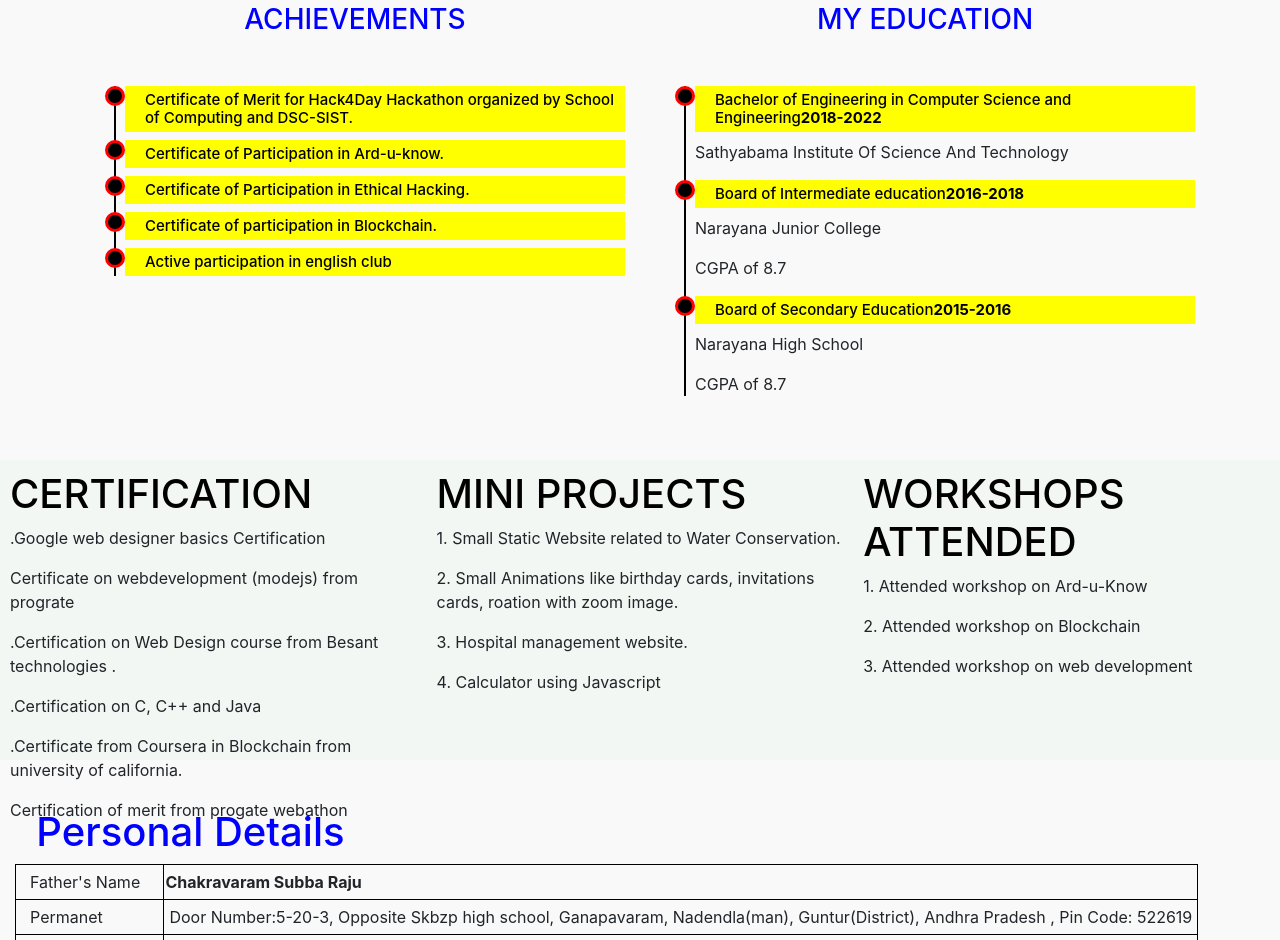
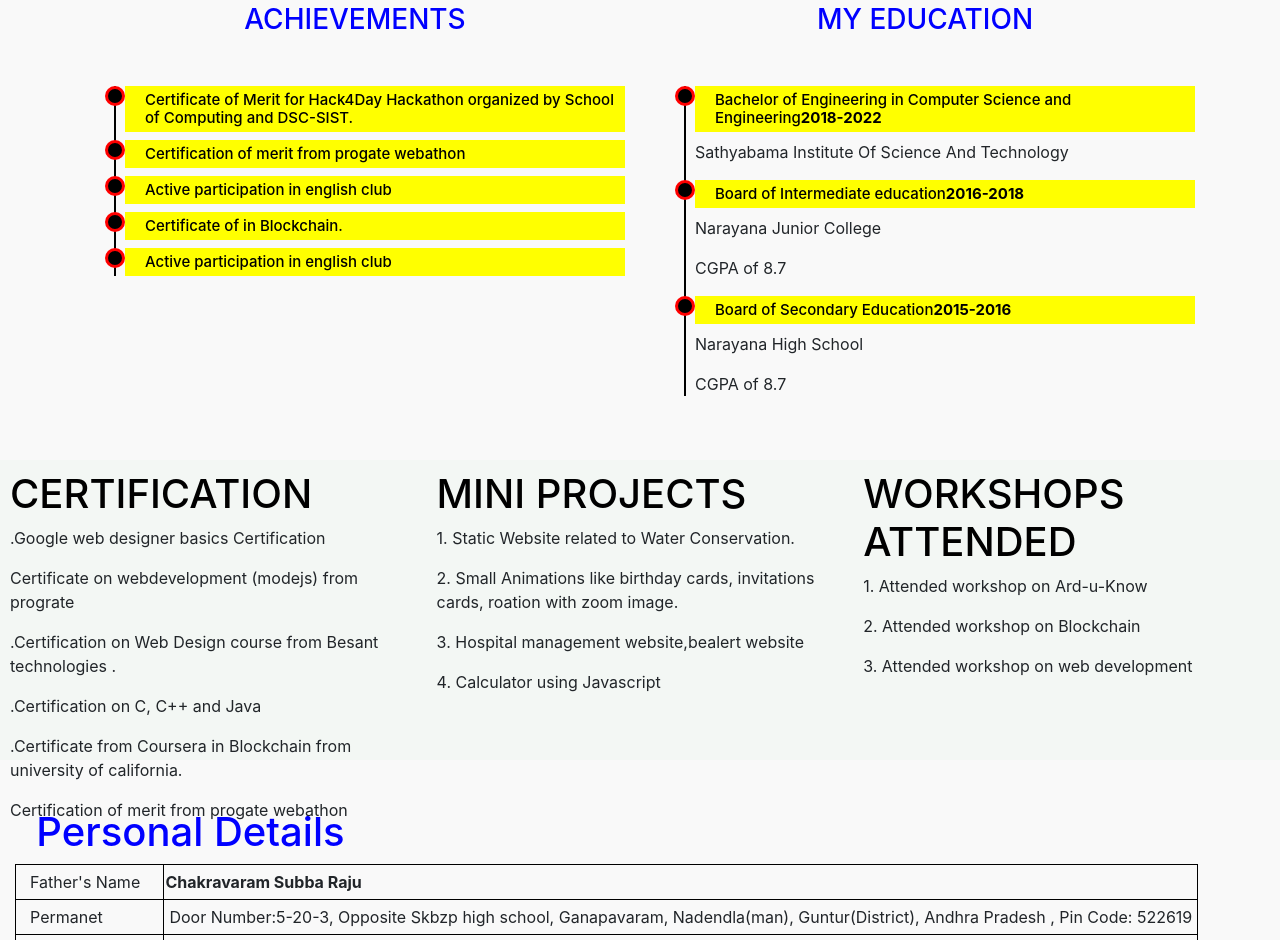
Before and after one commit to 05saitejaswi/resume, a plain HTML site: page index.html in a window 1280 px wide. Shown: the part 933-1873 px from the top of the page. Drawn offline with nearby package versions, Linux system fonts and the light colour scheme.

Commit message:
Update index.html

```diff
--- a/index.html
+++ b/index.html
@@ -82,15 +82,15 @@
 
 	</li>
 	<li>
-	<h4>Certificate of Participation in Ard-u-know.</h4>
+	<h4>Certification of merit from progate webathon</h4>
 
 	</li>
 	<li>
-	<h4>Certificate of Participation in Ethical Hacking.</h4>
+	<h4>Active participation in english club</h4>
 
 	</li>
 	<li>
-	<h4>Certificate of participation in Blockchain.</h4>
+	<h4>Certificate of in Blockchain.</h4>
 	</li>
 	<li>
 	<h4>Active participation in english club</h4>
@@ -140,9 +140,9 @@
 	</div>
 	<div class="column" style="background-color:rgb(243, 247, 244);">
 	 <h1 style="color:black">MINI PROJECTS</h1></span>
-	  <p>1. Small Static Website related to Water Conservation.</p>
+	  <p>1. Static Website related to Water Conservation.</p>
 	  <p>2. Small Animations like birthday cards, invitations cards, roation with zoom image.</p>
-	  <p>3. Hospital management website.</p>
+	  <p>3. Hospital management website,bealert website</p>
 	  <p>4. Calculator using Javascript</p>
 
 	</div>
```
